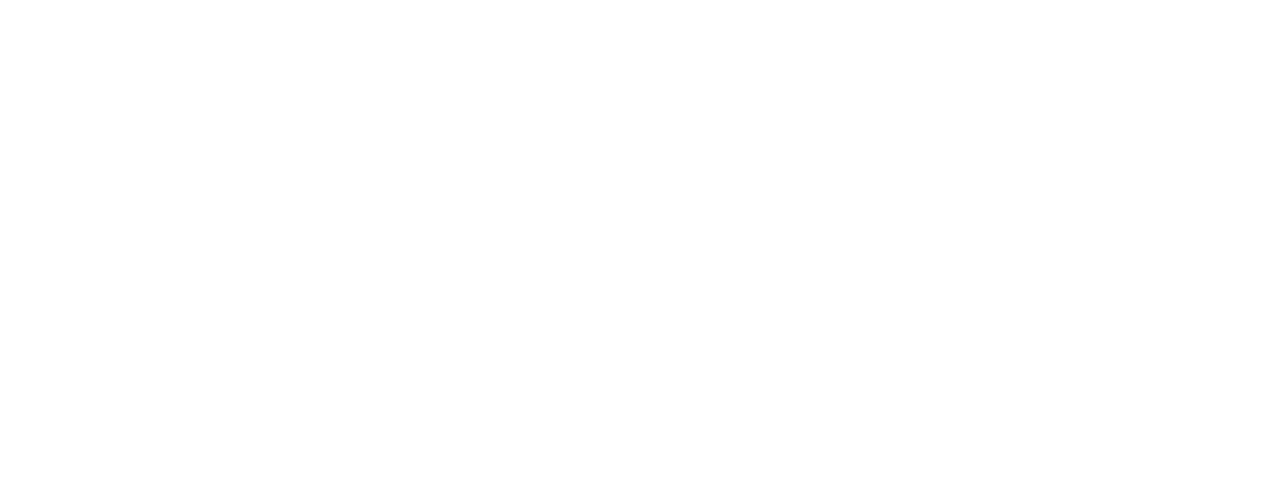
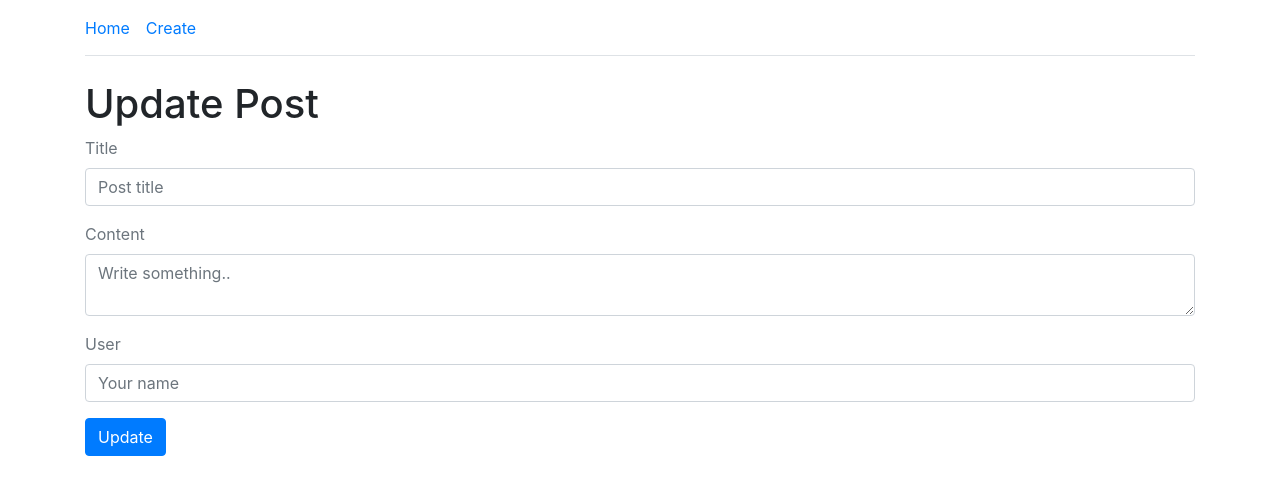
Before and after one commit to justinwilliamsrva/SummerCampApp, a React (Create React App) app in the folder closer/: page /post/update/1 in a window 1280 px wide. Shown: the top 494 px of the page. Built offline with nearby package versions, Linux system fonts and the light colour scheme; no server answers.

Commit message:
created an update on the frontend

```diff
--- a/closer/src/Routes.js
+++ b/closer/src/Routes.js
@@ -3,6 +3,7 @@ import { BrowserRouter, Switch, Route } from 'react-router-dom';
 import App from './App';
 import Create from './Create';
 import SinglePost from './SinglePost';
+import UpdatePost from './UpdatePost';
 
 const Routes = () => {
     return (
@@ -10,7 +11,8 @@ const Routes = () => {
             <Switch>
                 <Route exact path="/" component={App} />
                 <Route exact path="/create" component={Create} />
-                <Route exact path="/post/:slug" component={SinglePost}/>
+                <Route exact path="/post/:slug" component={SinglePost} />
+                <Route exact path="/post/update/:slug" component={UpdatePost}/>
             </Switch>
         </BrowserRouter>
     );
--- /dev/null
+++ b/closer/src/UpdatePost.js
@@ -0,0 +1,100 @@
+import React, { useState, useEffect } from "react";
+import axios from "axios";
+import Nav from "./Nav";
+
+export default function UpdatePost(props) {
+    const [state, setState] = useState({
+        title: '',
+        content:'',
+        slug: '',
+        user: ''
+    });
+
+    const { title, content, slug, user } = state;
+    useEffect(() => {
+        axios
+        .get(`${process.env.REACT_APP_API}/post/${props.match.params.slug}`)
+            .then((response) => {
+                console.log(response)
+                const { title, content, slug, user } = response.data;
+            setState({...state, title,content,slug,user})
+        })
+        .catch((error) => alert("Error loading single post"));
+    }, []);
+    const handleChange = name => event => {
+        // console.log('name', name, 'event', event.target.value);
+        setState({ ...state, [name]: event.target.value });
+    };
+
+    const handleSubmit = event => {
+        event.preventDefault();
+        // console.table({ title, content, user });
+        axios
+            .put(`${process.env.REACT_APP_API}/post/${slug}`, { title,content, user })
+            .then(response => {
+                console.log(response);
+                const { title, content, slug, user } = response.data
+
+                setState({ ...state, title, content, user,slug});
+                // show sucess alert
+                alert(`Post titled ${title} is updated`);
+            })
+            .catch(error => {
+                console.log(process.env.REACT_APP_API)
+                console.log(error.response);
+                alert("error");
+            });
+    };
+
+    const showUpdateForm = () => (
+
+<form onSubmit={handleSubmit}>
+                <div className="form-group">
+                    <label className="text-muted">Title</label>
+                    <input
+                        onChange={handleChange('title')}
+                        value={title}
+                        type="text"
+                        className="form-control"
+                        placeholder="Post title"
+                        required
+                    />
+                </div>
+                <div className="form-group">
+                    <label className="text-muted">Content</label>
+                    <textarea
+                        onChange={handleChange('content')}
+                        value={content}
+                        type="text"
+                        className="form-control"
+                        placeholder="Write something.."
+                        required
+                    />
+                </div>
+                <div className="form-group">
+                    <label className="text-muted">User</label>
+                    <input
+                        onChange={handleChange('user')}
+                        value={user}
+                        type="text"
+                        className="form-control"
+                        placeholder="Your name"
+                        required
+                    />
+                </div>
+                <div>
+                    <button className="btn btn-primary">Update</button>
+                </div>
+            </form>
+
+)
+
+    return (
+        <div className="container pb-5">
+            <Nav />
+            <br />
+            <h1>Update Post</h1>
+            {showUpdateForm()}
+        </div>
+    );
+}
```
